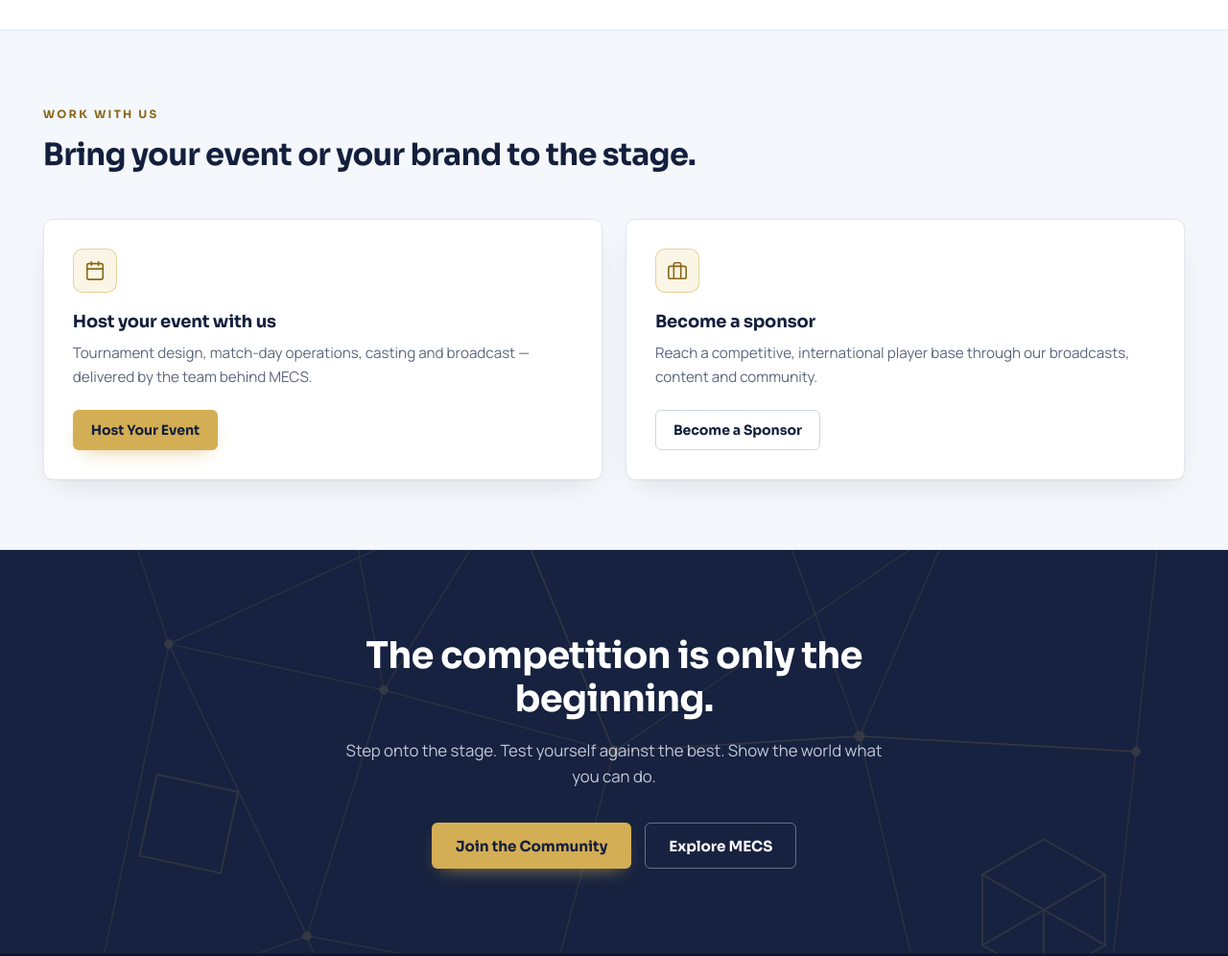
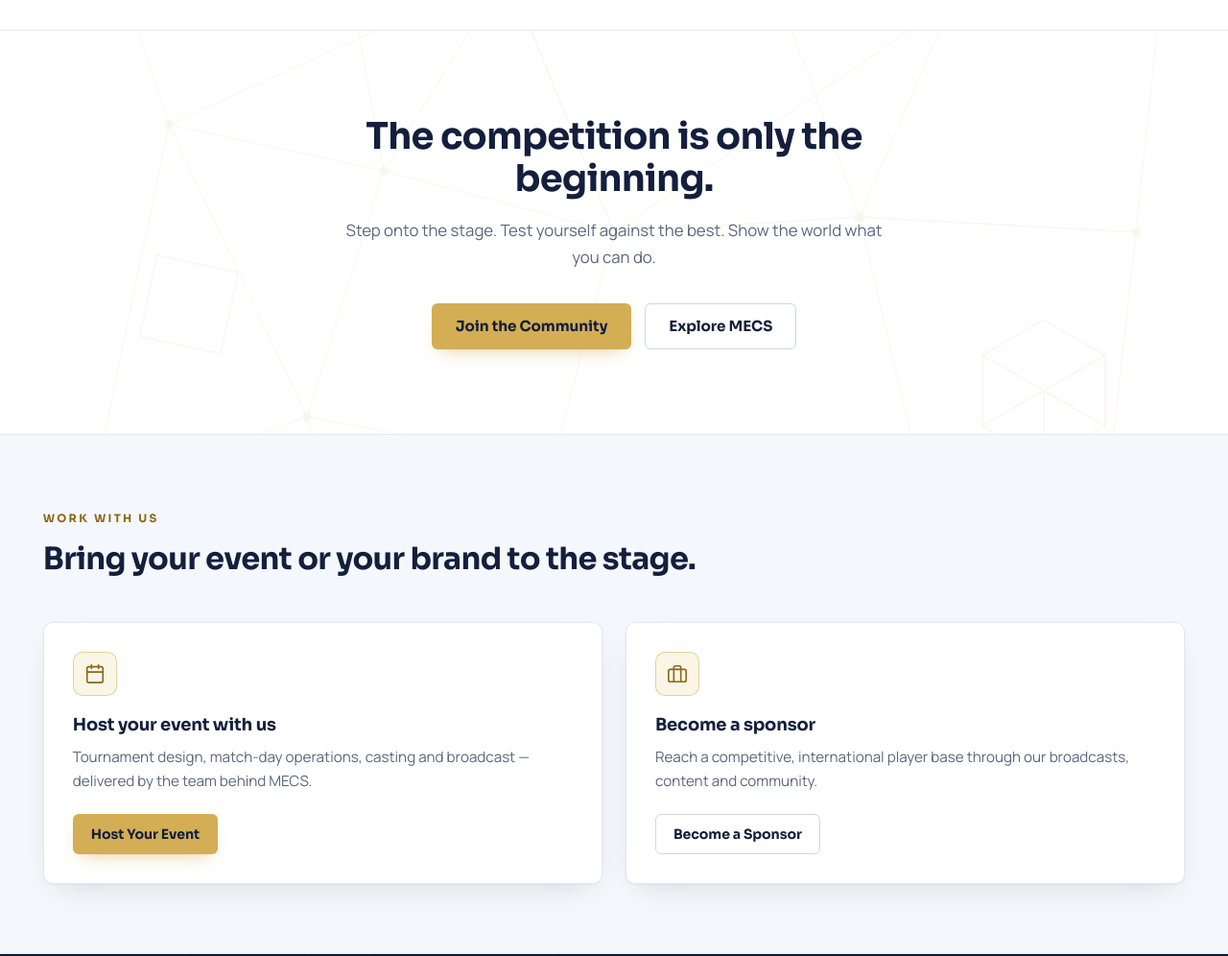
Before and after one commit to mathatisedesports/Mathatised-Esports, a plain HTML site: page index.html in a window 1280 px wide. Shown: the part 4360-5356 px from the top of the page at 96% size. Drawn offline with Linux system fonts and the light colour scheme; a script that the page names is missing.

Commit message:
Add files via upload

```diff
--- a/assets/css/styles.css
+++ b/assets/css/styles.css
@@ -363,7 +363,7 @@ dl, dd { margin: 0; }
 .cta-band h2 { color: #fff; font-size: clamp(1.7rem, 3vw, 2.4rem); max-width: 24ch; margin: 0 auto; }
 .cta-band p { color: var(--on-navy-muted); margin: 18px auto 0; max-width: 56ch; font-size: 1.05rem; }
 .cta-actions { display: flex; flex-wrap: wrap; justify-content: center; gap: 14px; margin-top: 34px; }
-.cta-band--light { background: var(--bg); color: var(--text); }
+.cta-band--light { background: var(--bg); color: var(--text); border-top: 1px solid var(--border); }
 .cta-band--light::before { opacity: 0.12; }
 [data-theme="dark"] .cta-band--light::before { filter: none; opacity: 0.12; }
 .cta-band--light h2 { color: var(--heading); }
--- a/index.html
+++ b/index.html
@@ -161,6 +161,18 @@
       </div>
     </section>
 
+    <!-- FINAL STATEMENT -->
+    <section class="cta-band cta-band--light" aria-labelledby="final-title">
+      <div class="container">
+        <h2 id="final-title">The competition is only the beginning.</h2>
+        <p>Step onto the stage. Test yourself against the best. Show the world what you can do.</p>
+        <div class="cta-actions">
+          <a class="btn btn-gold" data-link="discord">Join the Community</a>
+          <a class="btn btn-outline" href="mecs.html">Explore MECS</a>
+        </div>
+      </div>
+    </section>
+
     <!-- WORK WITH US -->
     <section class="section section--alt section--tight" aria-labelledby="work-title">
       <div class="container">
@@ -184,18 +196,6 @@
         </div>
       </div>
     </section>
-
-    <!-- FINAL STATEMENT -->
-    <section class="cta-band" aria-labelledby="final-title">
-      <div class="container">
-        <h2 id="final-title">The competition is only the beginning.</h2>
-        <p>Step onto the stage. Test yourself against the best. Show the world what you can do.</p>
-        <div class="cta-actions">
-          <a class="btn btn-gold" data-link="discord">Join the Community</a>
-          <a class="btn btn-light" href="mecs.html">Explore MECS</a>
-        </div>
-      </div>
-    </section>
   </main>
 
   <footer id="site-footer"></footer>
```
